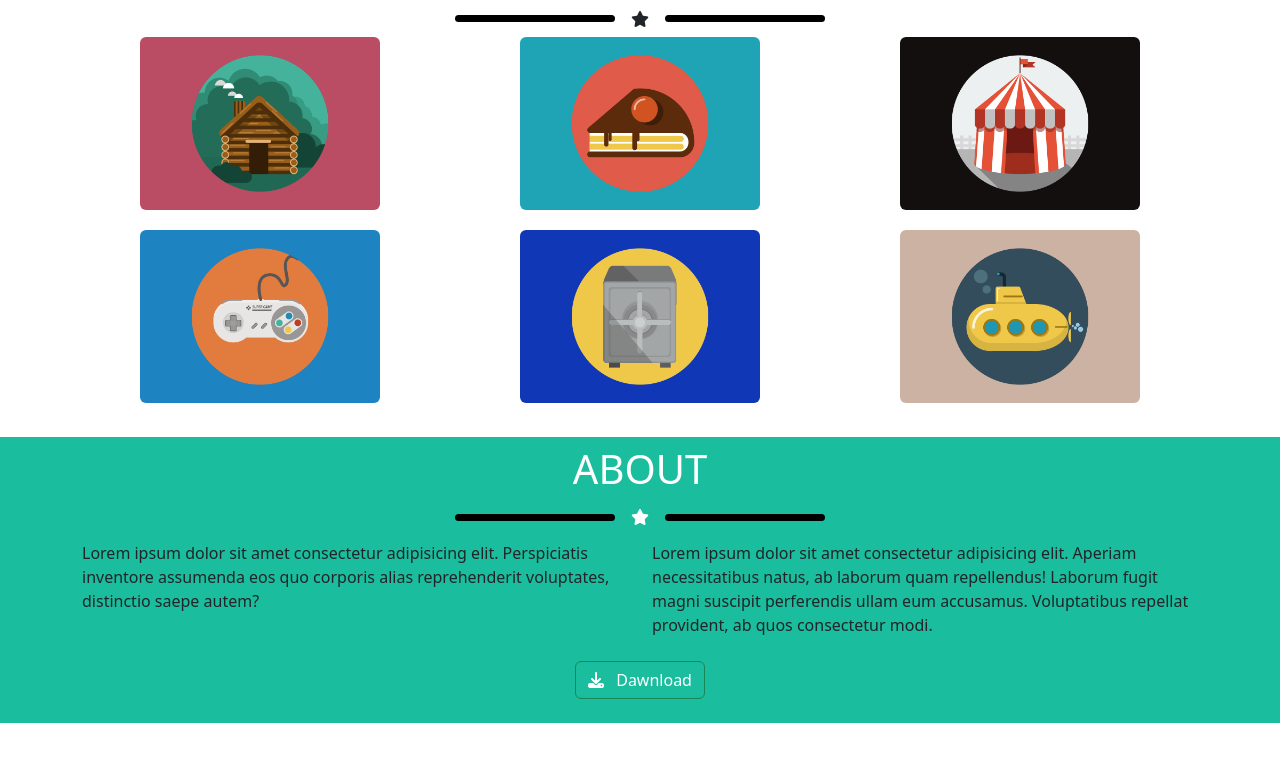
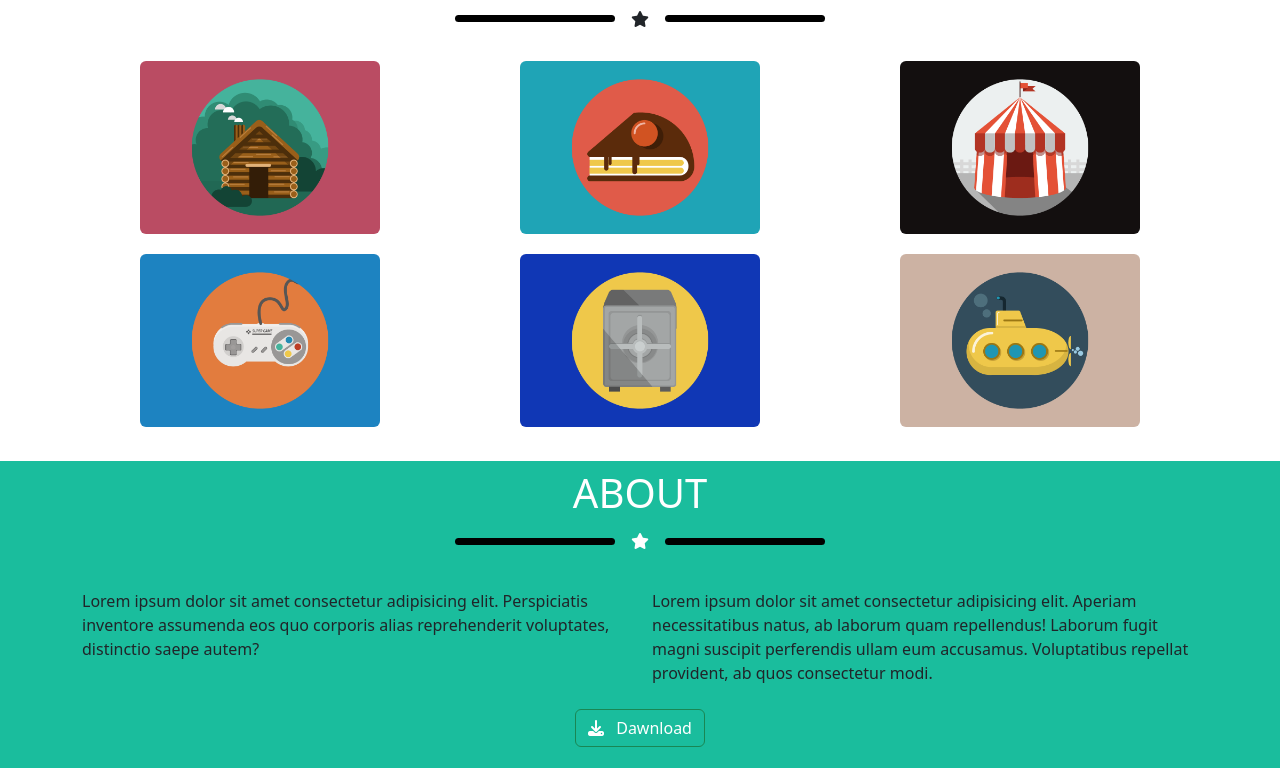
Before and after one commit to GiuseppeDelCorso/html-css-bootstrap-freelancer, a plain HTML site: page index.html in a window 1280 px wide. Shown: the part 519-1287 px from the top of the page. Drawn offline with nearby package versions, Linux system fonts and the light colour scheme.

Commit message:
salvataggio

```diff
--- a/index.html
+++ b/index.html
@@ -64,7 +64,7 @@
         </div>
         <div class="container">
             <div class="row">
-                <div class="col-12 d-flex justify-content-center align-items-center pt-2">
+                <div class="col-12 d-flex justify-content-center align-items-center pb-4 pt-2">
                     <div class="my_liena_main"></div>
                     <i class="fa-solid fa-star px-3"></i>
                     <div class="my_liena_main"></div>
@@ -104,7 +104,7 @@
         </div>
         <div class="container">
             <div class="row">
-                <div class="col-12 d-flex justify-content-center align-items-center pt-2">
+                <div class="col-12 d-flex justify-content-center align-items-center pb-4 pt-2">
                     <div class="my_liena_main"></div>
                     <i class="fa-solid fa-star text-white px-3"></i>
                     <div class="my_liena_main"></div>
```
